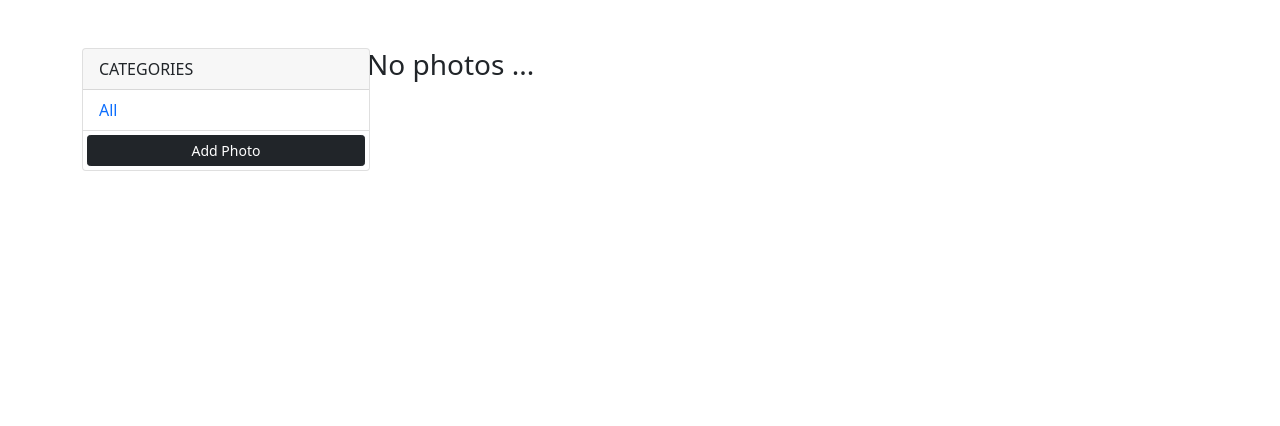
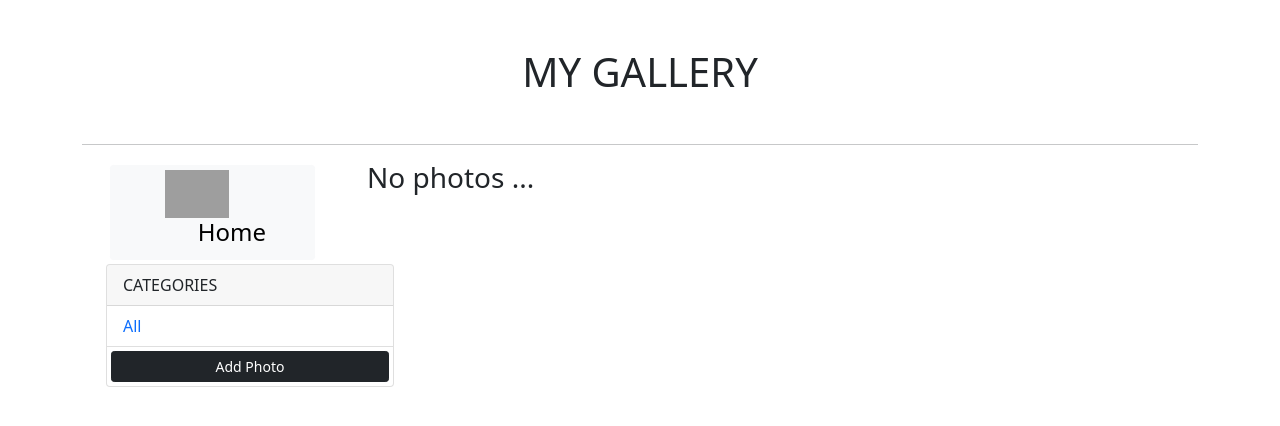
Before and after one commit to Brian569/personal-gallery, a Django app: page /gallery/ in a window 1280 px wide. Shown: the top 426 px of the page. Run offline with Django 3.2, Linux system fonts and the light colour scheme; data that the repository does not hold is empty; grey boxes are pictures that could not be loaded.

Commit message:
add home icon

```diff
--- a/photos/templates/photos/gallery.html
+++ b/photos/templates/photos/gallery.html
@@ -21,10 +21,18 @@
 </head>
 <body class="m-5">
     <div class="container">
+        <h1 class="text-center ">MY GALLERY</h1>
+        <br><hr>
         <div class="row">
-            <div class="col-md-3">
+            <div class="col-md-3 ">
+
+               <div class="container-fluid  sticky-top">
+                <a href="{% url 'welcome' %}"  class="btn btn-light btn-sm m-1">
+                    <img src="https://i.pinimg.com/736x/b3/cc/d5/b3ccd57b054a73af1a0d281265b54ec8.jpg" style="height: 6vh; margin-right: 4vmin;" alt="">
+                   <h4  style="margin-right: 5vmin; float: right;">Home</h4></a>
 
                 <div class="card" style="width: 18rem;">
+
                     <div class="card-header">
                       CATEGORIES
                     </div>
@@ -43,6 +51,7 @@
                         <a href="{% url 'add' %}"  class="btn btn-dark btn-sm m-1">Add Photo</a>
                     </ul>
                   </div>
+               </div>
 
             </div>
             <div class="col-md-9">
```
